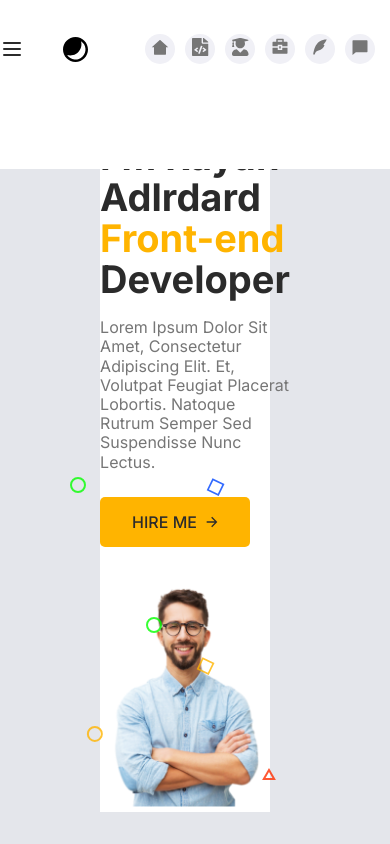
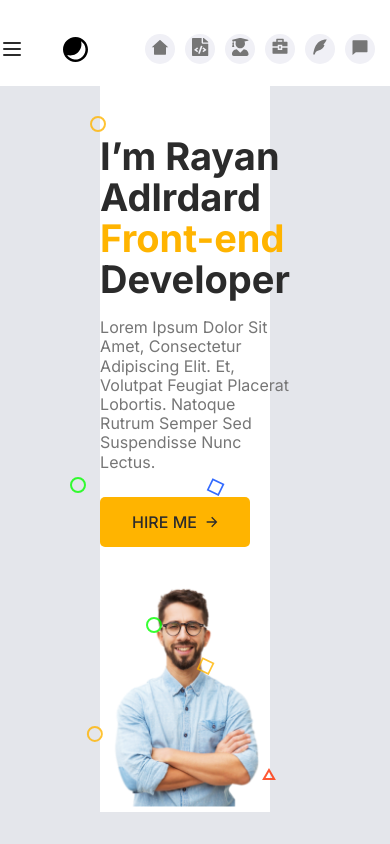
Before and after one commit to Enigma2017/portfolio-teamwork, a React (Vite) app: page / in a window 390 px wide. Shown: the top 844 px of the page. Built offline with nearby package versions, Linux system fonts and the light colour scheme.

Commit message:
changed nav mob height

```diff
--- a/src/styles/shared/_navigation_sidebar-resp.scss
+++ b/src/styles/shared/_navigation_sidebar-resp.scss
@@ -20,7 +20,7 @@
         top: 0px;
         z-index: 976;
         background-color: var(--card-bg);
-        height: 20%;
+        height: 86px;
         width: 100%;
     }
     .navigation-list {
```
